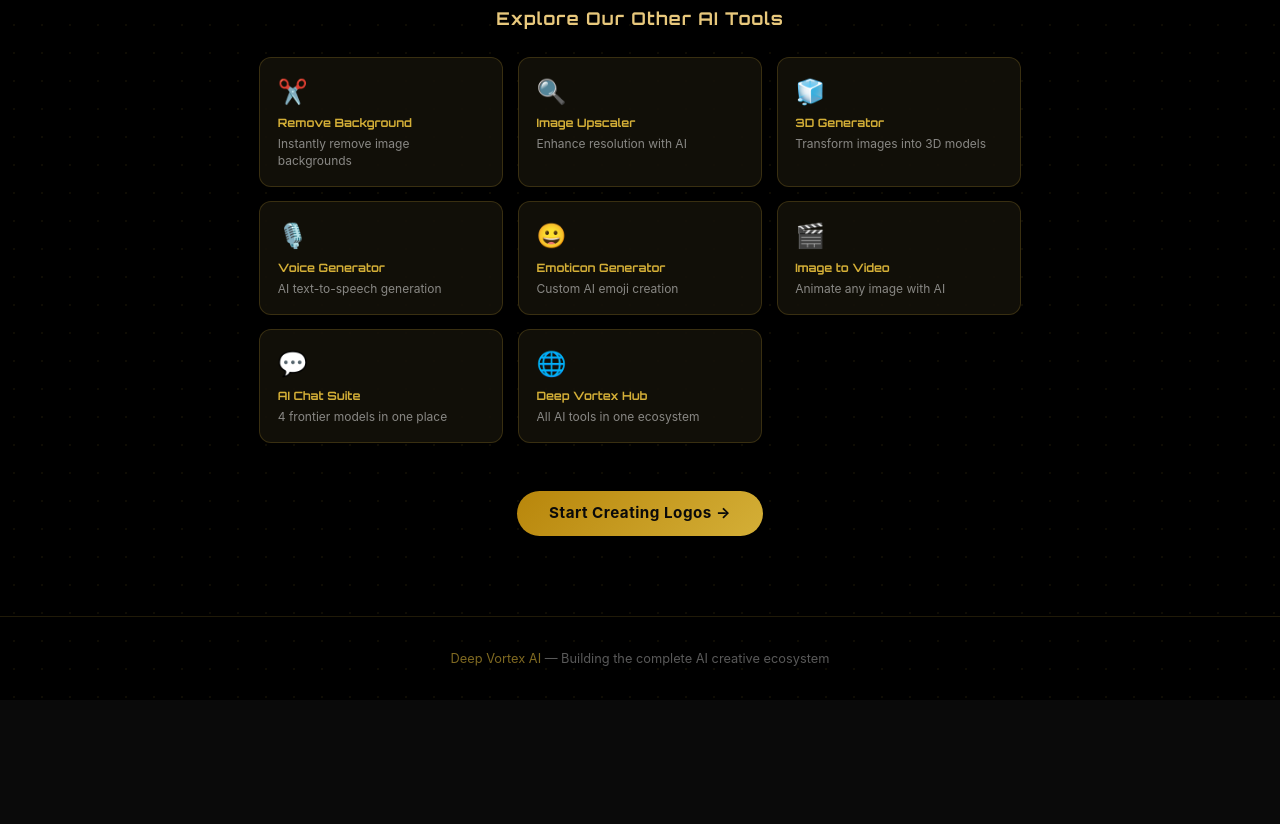
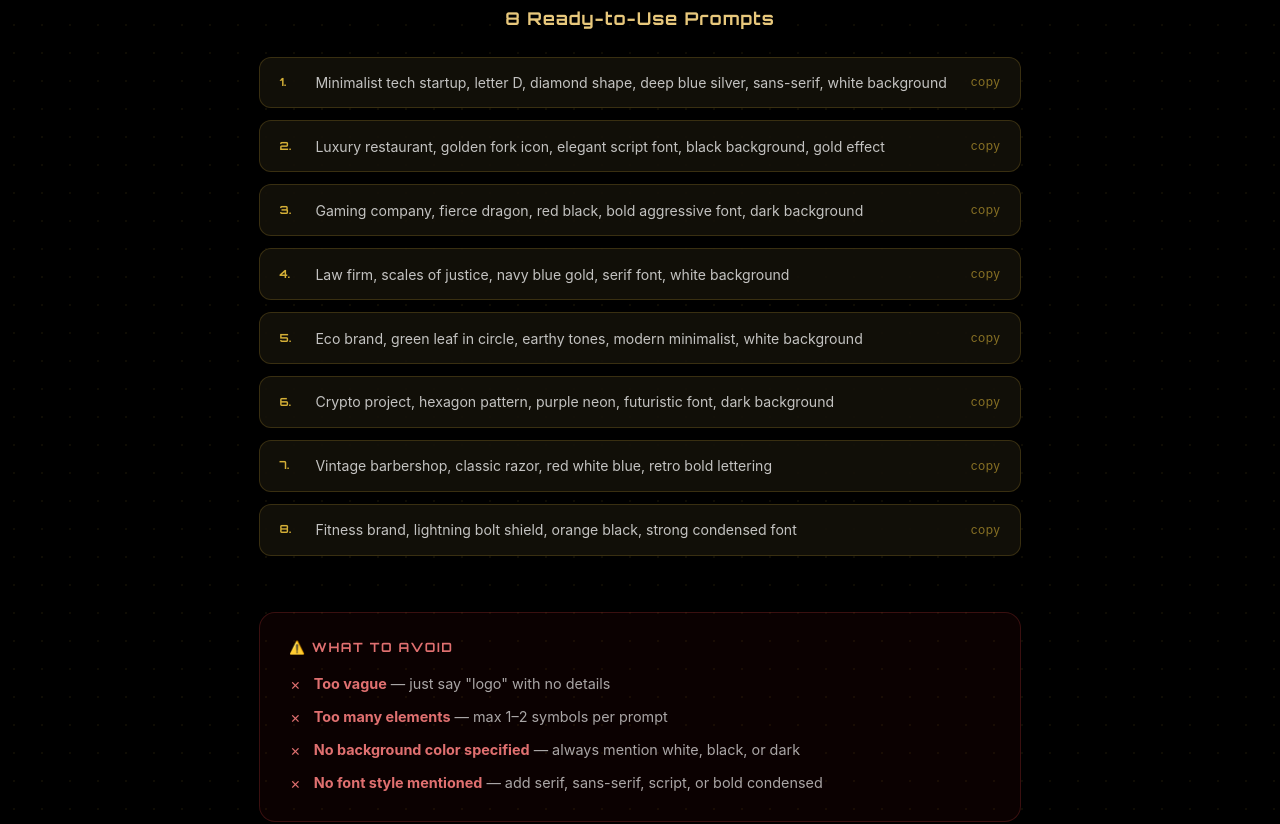
Before and after one commit to deepvortexia/logo-generator, a Next.js app: page /how-to-use in a window 1280 px wide. Shown: the part 1221-2045 px from the top of the page. Before the commit the page ends 1921 px from the top, so only its background shows below. Built offline with nearby package versions, Linux system fonts and the light colour scheme; no server answers.

Commit message:
feat: logo how-to-use part 2 - examples and avoid section

```diff
--- a/app/how-to-use/page.tsx
+++ b/app/how-to-use/page.tsx
@@ -83,6 +83,57 @@
           </p>
         </section>
 
+        {/* Ready-to-Use Prompts */}
+        <section style={{ marginBottom: "3.5rem" }}>
+          <h2 style={{ fontFamily: "'Orbitron', sans-serif", fontSize: "1.1rem", fontWeight: 700, color: "#E8C87C", textAlign: "center", marginBottom: "1.6rem", letterSpacing: "1px" }}>
+            8 Ready-to-Use Prompts
+          </h2>
+          <div style={{ display: "flex", flexDirection: "column", gap: "0.75rem" }}>
+            {[
+              "Minimalist tech startup, letter D, diamond shape, deep blue silver, sans-serif, white background",
+              "Luxury restaurant, golden fork icon, elegant script font, black background, gold effect",
+              "Gaming company, fierce dragon, red black, bold aggressive font, dark background",
+              "Law firm, scales of justice, navy blue gold, serif font, white background",
+              "Eco brand, green leaf in circle, earthy tones, modern minimalist, white background",
+              "Crypto project, hexagon pattern, purple neon, futuristic font, dark background",
+              "Vintage barbershop, classic razor, red white blue, retro bold lettering",
+              "Fitness brand, lightning bolt shield, orange black, strong condensed font",
+            ].map((prompt, i) => (
+              <button
+                key={i}
+                onClick={() => navigator.clipboard.writeText(prompt)}
+                style={{ display: "flex", alignItems: "center", gap: "1rem", background: "rgba(20,18,10,0.85)", border: "1px solid rgba(212,175,55,0.2)", borderRadius: "12px", padding: "0.9rem 1.2rem", cursor: "pointer", textAlign: "left", transition: "border-color 0.2s, box-shadow 0.2s", width: "100%" }}
+                onMouseEnter={e => { (e.currentTarget as HTMLButtonElement).style.borderColor = "rgba(212,175,55,0.6)"; (e.currentTarget as HTMLButtonElement).style.boxShadow = "0 0 16px rgba(212,175,55,0.1)"; }}
+                onMouseLeave={e => { (e.currentTarget as HTMLButtonElement).style.borderColor = "rgba(212,175,55,0.2)"; (e.currentTarget as HTMLButtonElement).style.boxShadow = "none"; }}
+              >
+                <span style={{ flexShrink: 0, fontFamily: "'Orbitron', sans-serif", fontSize: "0.7rem", fontWeight: 700, color: "#D4AF37", minWidth: "20px" }}>{i + 1}.</span>
+                <span style={{ color: "rgba(255,255,255,0.75)", fontSize: "0.88rem", lineHeight: 1.5, flex: 1 }}>{prompt}</span>
+                <span style={{ flexShrink: 0, fontSize: "0.75rem", color: "rgba(212,175,55,0.6)", letterSpacing: "0.5px" }}>copy</span>
+              </button>
+            ))}
+          </div>
+        </section>
+
+        {/* What to Avoid */}
+        <section style={{ marginBottom: "3.5rem", background: "rgba(180,30,30,0.06)", border: "1px solid rgba(200,60,60,0.25)", borderRadius: "16px", padding: "1.6rem 1.8rem" }}>
+          <p style={{ fontFamily: "'Orbitron', sans-serif", fontSize: "0.8rem", fontWeight: 700, color: "#e07070", letterSpacing: "1.5px", marginBottom: "1rem" }}>⚠️ WHAT TO AVOID</p>
+          <div style={{ display: "flex", flexDirection: "column", gap: "0.65rem" }}>
+            {[
+              ["Too vague", "just say \"logo\" with no details"],
+              ["Too many elements", "max 1–2 symbols per prompt"],
+              ["No background color specified", "always mention white, black, or dark"],
+              ["No font style mentioned", "add serif, sans-serif, script, or bold condensed"],
+            ].map(([label, detail]) => (
+              <div key={label} style={{ display: "flex", gap: "0.75rem", alignItems: "flex-start" }}>
+                <span style={{ color: "#e07070", fontSize: "0.9rem", flexShrink: 0, marginTop: "1px" }}>✗</span>
+                <p style={{ color: "rgba(255,255,255,0.65)", fontSize: "0.9rem", lineHeight: 1.5, margin: 0 }}>
+                  <strong style={{ color: "#e07070" }}>{label}</strong> — {detail}
+                </p>
+              </div>
+            ))}
+          </div>
+        </section>
+
         {/* Other Tools */}
         <section>
           <h2 style={{ fontFamily: "'Orbitron', sans-serif", fontSize: "1.1rem", fontWeight: 700, color: "#E8C87C", textAlign: "center", marginBottom: "1.6rem", letterSpacing: "1px" }}>
```
